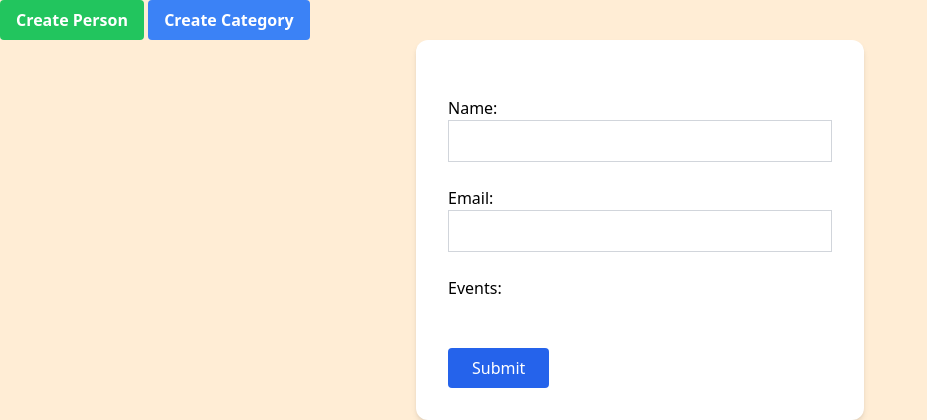
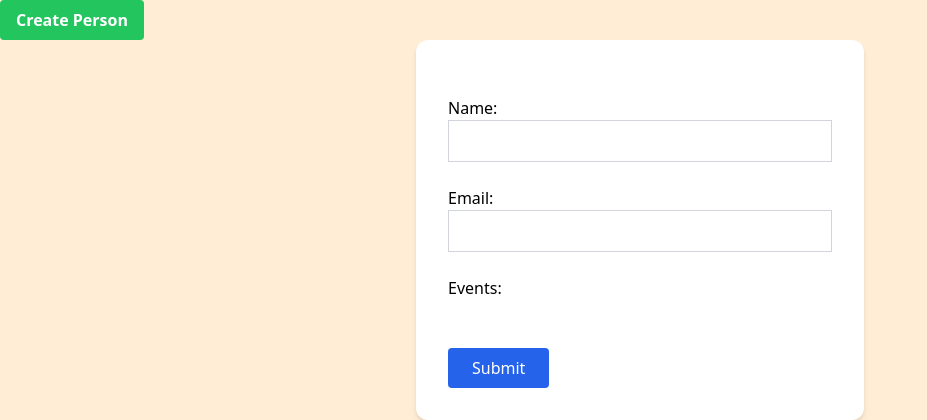
Before and after one commit to sajal458/event-management, a Django app: page /event/add-participant/ in a window 1280 px wide. Shown: the top 420 px of the page, without its empty margins (0-927 px from the left). Run offline with Django 5.2, Linux system fonts and the light colour scheme; data that the repository does not hold is empty.

Commit message:
final project

```diff
--- a/Event/templates/add_category.html
+++ b/Event/templates/add_category.html
@@ -1,4 +1,4 @@
-{% load static %}
+{% comment %} {% load static %}
 <!DOCTYPE html>
 <html lang="en">
 <head>
@@ -24,4 +24,4 @@
         </form>
     </div>
 </body>
-</html>
+</html> {% endcomment %}
--- a/Event/templates/add_participant.html
+++ b/Event/templates/add_participant.html
@@ -12,9 +12,7 @@
         <a href="{% url 'add_participant' %}">
             <button class="bg-green-500 hover:bg-green-600 text-white font-bold py-2 px-4 rounded">Create Person</button>
         </a>
-        <a href="{% url 'add_category' %}">
-            <button class="bg-blue-500 hover:bg-blue-600 text-white font-bold py-2 px-4 rounded">Create Category</button>
-        </a>
+
     </div>
     <div class="flex items-center justify-center">
         <form method="POST" class="space-y-6 bg-white p-8 rounded-xl shadow-md w-full max-w-md">
--- a/Event/templates/form.html
+++ b/Event/templates/form.html
@@ -11,7 +11,7 @@
     <div class="pc">
     <a href="{% url 'add_participant' %}"><button class="bg-green-500 hover:bg-green-600 text-white font-bold py-2 px-4 rounded">Create Person</button></a>
 
-    <a href="% url 'add_category' %}"><button class="bg-blue-500 hover:bg-blue-600 text-white font-bold py-2 px-4 rounded">Create Category</button></a>
+
     </div>
    <div class="flex items-center justify-center">
 
--- a/Event/views.py
+++ b/Event/views.py
@@ -235,7 +235,7 @@ def home(request):
 
     count = Event.objects.aggregate(
         technology_count=Count('id', filter=Q(category__name__iexact='Technology')),
-        social_count=Count('id', filter=Q(category__name__iexact='Social'))
+        social_count=Count('id', filter=Q(category__name__iexact='social event'))
     )
 
     context={
```
